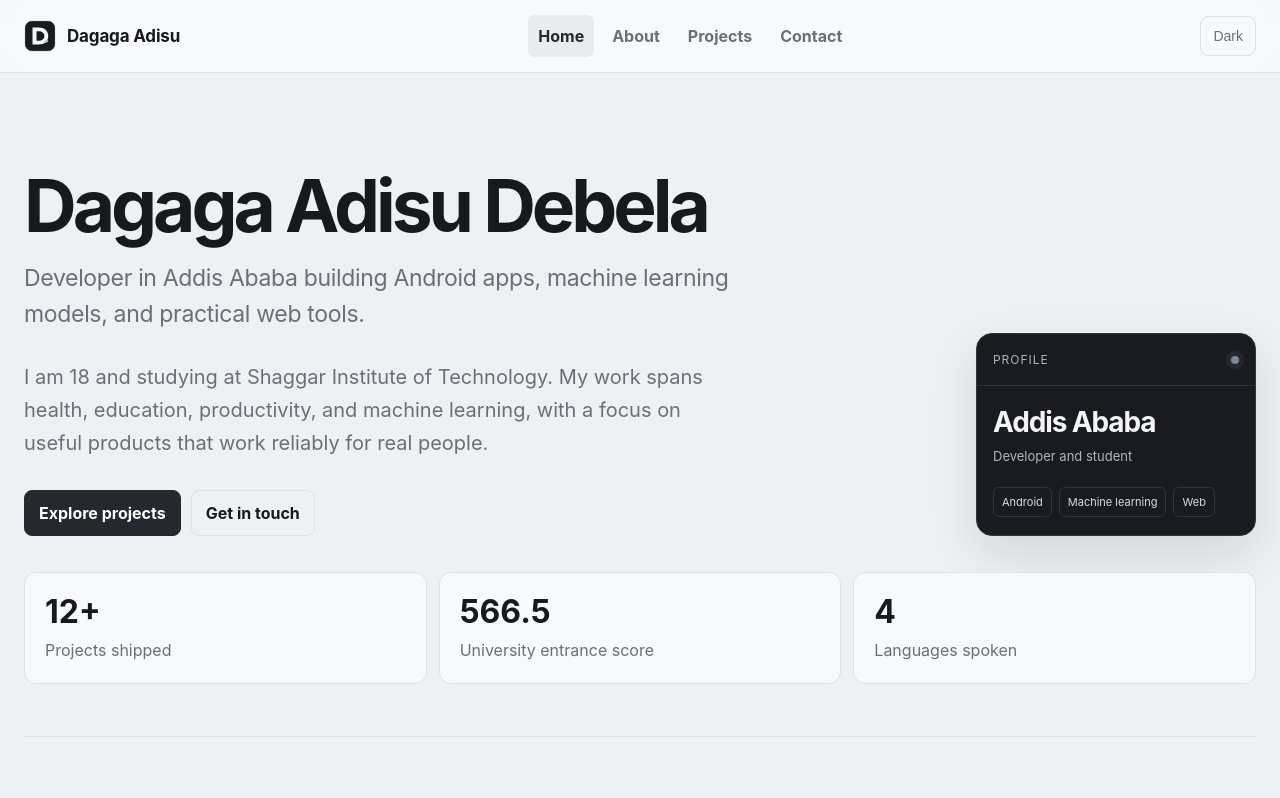
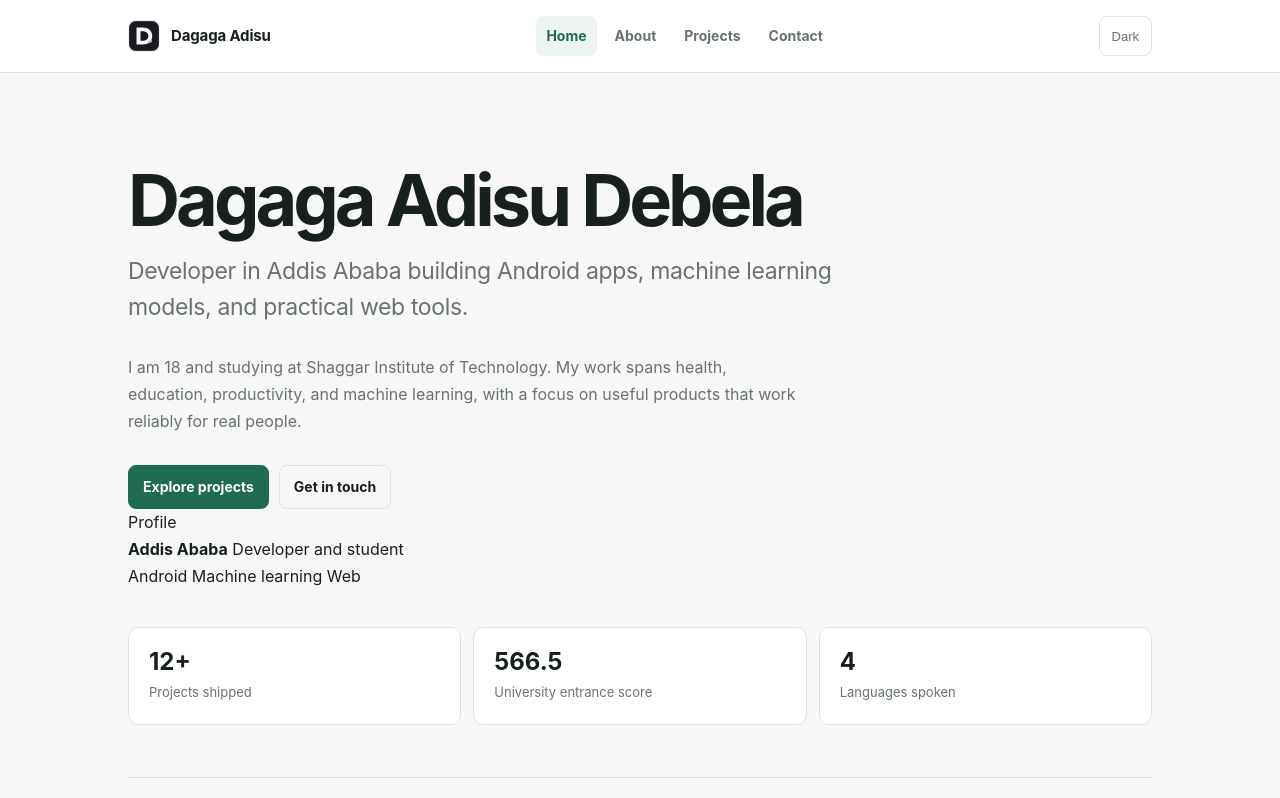
Before and after one commit to DagagaAdisu/dagagaadisu.github.io, a plain HTML site: page index.html in a window 1280 px wide. Shown: the top 798 px of the page. Drawn offline with Linux system fonts and the light colour scheme.

Commit message:
Refactor styles.css for improved design consistency
Updated CSS variables for colors, font sizes, and layout adjustments. Removed unused styles and optimized media queries.

```diff
--- a/styles.css
+++ b/styles.css
@@ -1,27 +1,27 @@
 :root {
-  --bg: #eef0f3;
-  --bg-elevated: #f8f9fa;
-  --fg: #17191d;
-  --fg-soft: #697079;
-  --line: #dde1e6;
-  --accent: #25282e;
-  --accent-hover: #3b4048;
-  --accent-soft: #e9ebef;
+  --bg: #f7f8f6;
+  --bg-elevated: #ffffff;
+  --fg: #17201d;
+  --fg-soft: #68736f;
+  --line: #dde3df;
+  --accent: #1f6b50;
+  --accent-hover: #185740;
+  --accent-soft: #edf4f0;
   --accent-fg: #ffffff;
-  --max: 1280px;
-  --radius: 12px;
+  --max: 1080px;
+  --radius: 10px;
 }
 
 html[data-theme="dark"] {
-  --bg: #101216;
-  --bg-elevated: #17191e;
-  --fg: #f1f2f4;
-  --fg-soft: #aeb4bd;
-  --line: #292d34;
-  --accent: #dce1e8;
-  --accent-hover: #f3f5f7;
-  --accent-soft: #23262c;
-  --accent-fg: #17191d;
+  --bg: #101512;
+  --bg-elevated: #171d19;
+  --fg: #edf2ef;
+  --fg-soft: #adb8b2;
+  --line: #2b352f;
+  --accent: #73b99b;
+  --accent-hover: #91cbb2;
+  --accent-soft: #1c2922;
+  --accent-fg: #0d1712;
 }
 
 * { box-sizing: border-box; }
@@ -32,24 +32,21 @@ body {
   margin: 0;
   background: var(--bg);
   color: var(--fg);
-  font: 18px/1.65 Inter, "Segoe UI", ui-sans-serif, system-ui, -apple-system, sans-serif;
+  font: 16px/1.7 Inter, ui-sans-serif, system-ui, -apple-system, "Segoe UI", sans-serif;
   -webkit-font-smoothing: antialiased;
 }
-
-::selection { background: var(--accent); color: var(--accent-fg); }
 
 a { color: var(--accent); text-decoration: none; }
 a:hover { text-decoration: underline; text-underline-offset: 3px; }
 
-.wrap { max-width: var(--max); margin: 0 auto; padding-inline: 24px; }
+.wrap { max-width: var(--max); margin: 0 auto; padding-inline: 28px; }
 
 header.site {
   position: sticky;
   top: 0;
   z-index: 20;
   border-bottom: 1px solid var(--line);
-  background: color-mix(in srgb, var(--bg-elevated) 94%, transparent);
-  backdrop-filter: blur(12px);
+  background: var(--bg-elevated);
 }
 
 header.site .wrap {
@@ -65,7 +62,7 @@ header.site .wrap {
   align-items: center;
   gap: 11px;
   color: var(--fg);
-  font-size: 16px;
+  font-size: 15px;
   font-weight: 750;
   letter-spacing: -0.01em;
   white-space: nowrap;
@@ -116,7 +113,7 @@ nav.site a {
   padding: 8px 10px;
   border-radius: 7px;
   color: var(--fg-soft);
-  font-size: 15px;
+  font-size: 14px;
   font-weight: 650;
 }
 nav.site a:hover,
@@ -131,23 +128,23 @@ main { min-height: calc(100vh - 150px); padding: 72px 0 88px; }
 h1 {
   max-width: 800px;
   margin: 0 0 18px;
-  font-size: clamp(48px, 6vw, 76px);
+  font-size: clamp(42px, 6vw, 72px);
   line-height: 1.02;
   letter-spacing: -0.055em;
 }
 h2 {
   margin: 64px 0 18px;
-  font-size: 30px;
+  font-size: 26px;
   line-height: 1.25;
   letter-spacing: -0.025em;
 }
-h3 { margin: 0 0 10px; font-size: 20px; line-height: 1.35; letter-spacing: -0.01em; }
+h3 { margin: 0 0 8px; font-size: 18px; line-height: 1.35; letter-spacing: -0.01em; }
 p { margin: 0 0 16px; }
 .lede {
   max-width: 760px;
   margin: 0 0 28px;
   color: var(--fg-soft);
-  font-size: clamp(20px, 2.2vw, 26px);
+  font-size: clamp(18px, 2.3vw, 23px);
   line-height: 1.55;
   letter-spacing: -0.015em;
 }
@@ -156,67 +153,8 @@ p { margin: 0 0 16px; }
 .intro > p:not(.lede) { max-width: 680px; color: var(--fg-soft); }
 
 .hero {
-  padding: 24px 0 52px;
+  padding: 18px 0 52px;
   border-bottom: 1px solid var(--line);
-}
-.hero-grid {
-  display: grid;
-  grid-template-columns: minmax(0, 1.55fr) minmax(280px, 0.45fr);
-  align-items: end;
-  gap: 48px;
-}
-.profile-card {
-  overflow: hidden;
-  border: 1px solid #30343b;
-  border-radius: 16px;
-  background: #191b20;
-  color: #f4f5f7;
-  box-shadow: 0 18px 50px rgba(18, 20, 24, 0.12);
-}
-.profile-card-top {
-  display: flex;
-  justify-content: space-between;
-  align-items: center;
-  min-height: 52px;
-  padding: 10px 16px;
-  border-bottom: 1px solid #30343b;
-  color: #afb5bf;
-  font-size: 12px;
-  letter-spacing: 0.08em;
-  text-transform: uppercase;
-}
-.profile-card-top span:last-child {
-  width: 8px;
-  height: 8px;
-  border-radius: 50%;
-  background: #7d8795;
-  box-shadow: 0 0 0 5px #25282e;
-}
-.profile-card-body { padding: 22px 16px 18px; }
-.profile-card-body strong {
-  display: block;
-  font-size: 28px;
-  line-height: 1.05;
-  letter-spacing: -0.04em;
-}
-.profile-card-body > span {
-  display: block;
-  margin-top: 8px;
-  color: #afb5bf;
-  font-size: 13px;
-}
-.profile-card-skills {
-  display: flex;
-  flex-wrap: wrap;
-  gap: 7px;
-  margin-top: 20px;
-}
-.profile-card-skills span {
-  padding: 5px 8px;
-  border: 1px solid #30343b;
-  border-radius: 6px;
-  color: #d8dbe0;
-  font-size: 11px;
 }
 .hero-actions { display: flex; gap: 10px; flex-wrap: wrap; margin-top: 30px; }
 
@@ -232,9 +170,8 @@ p { margin: 0 0 16px; }
   border-radius: var(--radius);
   background: var(--bg-elevated);
 }
-.stat strong { color: var(--fg); }
-.stat strong { display: block; font-size: 28px; line-height: 1.2; }
-.stat span { display: block; margin-top: 5px; color: var(--fg-soft); font-size: 15px; }
+.stat strong { display: block; font-size: 24px; line-height: 1.2; }
+.stat span { display: block; margin-top: 5px; color: var(--fg-soft); font-size: 13px; }
 
 .section-heading {
   display: flex;
@@ -244,7 +181,7 @@ p { margin: 0 0 16px; }
   margin: 64px 0 18px;
 }
 .section-heading h2 { margin: 0; }
-.section-heading a { font-size: 16px; font-weight: 700; }
+.section-heading a { font-size: 14px; font-weight: 700; }
 
 .card-grid,
 .project-section {
@@ -258,15 +195,15 @@ p { margin: 0 0 16px; }
   min-width: 0;
   display: flex;
   flex-direction: column;
-  padding: 26px;
+  padding: 22px;
   border: 1px solid var(--line);
   border-radius: var(--radius);
   background: var(--bg-elevated);
   transition: border-color 160ms ease, transform 160ms ease;
 }
-.card:hover { border-color: #a7adb6; transform: translateY(-3px); }
-html[data-theme="dark"] .card:hover { border-color: #505660; }
-.card p { color: var(--fg-soft); font-size: 17px; margin-bottom: 20px; }
+.card:hover { border-color: #aebbb4; transform: translateY(-2px); }
+html[data-theme="dark"] .card:hover { border-color: #526159; }
+.card p { color: var(--fg-soft); font-size: 15px; margin-bottom: 18px; }
 .card .actions { display: flex; gap: 8px; flex-wrap: wrap; margin-top: auto; }
 
 .btn,
@@ -342,24 +279,6 @@ footer.site a:hover { color: var(--accent); }
 @media (max-width: 900px) {
   .card-grid,
   .project-section { grid-template-columns: repeat(2, minmax(0, 1fr)); }
-  .hero-grid { grid-template-columns: minmax(0, 1.35fr) minmax(250px, 0.65fr); gap: 28px; }
-}
-
-@media (min-width: 721px) {
-  body { font-size: 20px; }
-  h1 { font-size: clamp(58px, 5.7vw, 82px); }
-  h2 { font-size: 32px; }
-  h3 { font-size: 22px; }
-  .lede { font-size: clamp(22px, 1.8vw, 28px); }
-  nav.site a { font-size: 16px; }
-  .brand { font-size: 17px; }
-  .theme-toggle { font-size: 14px; }
-  .card { padding: 28px; }
-  .card p { font-size: 18px; }
-  .stat strong { font-size: 32px; }
-  .stat span { font-size: 16px; }
-  .btn,
-  .btn-ghost { min-height: 46px; font-size: 16px; }
 }
 
 @media (max-width: 720px) {
@@ -369,8 +288,6 @@ footer.site a:hover { color: var(--accent); }
   h1 { font-size: 44px; }
   h2 { margin-top: 48px; }
   .hero { padding-bottom: 36px; }
-  .hero-grid { grid-template-columns: 1fr; gap: 28px; }
-  .profile-card { max-width: 420px; }
   .nav-toggle { display: inline-block; }
 
   nav.site {
```
